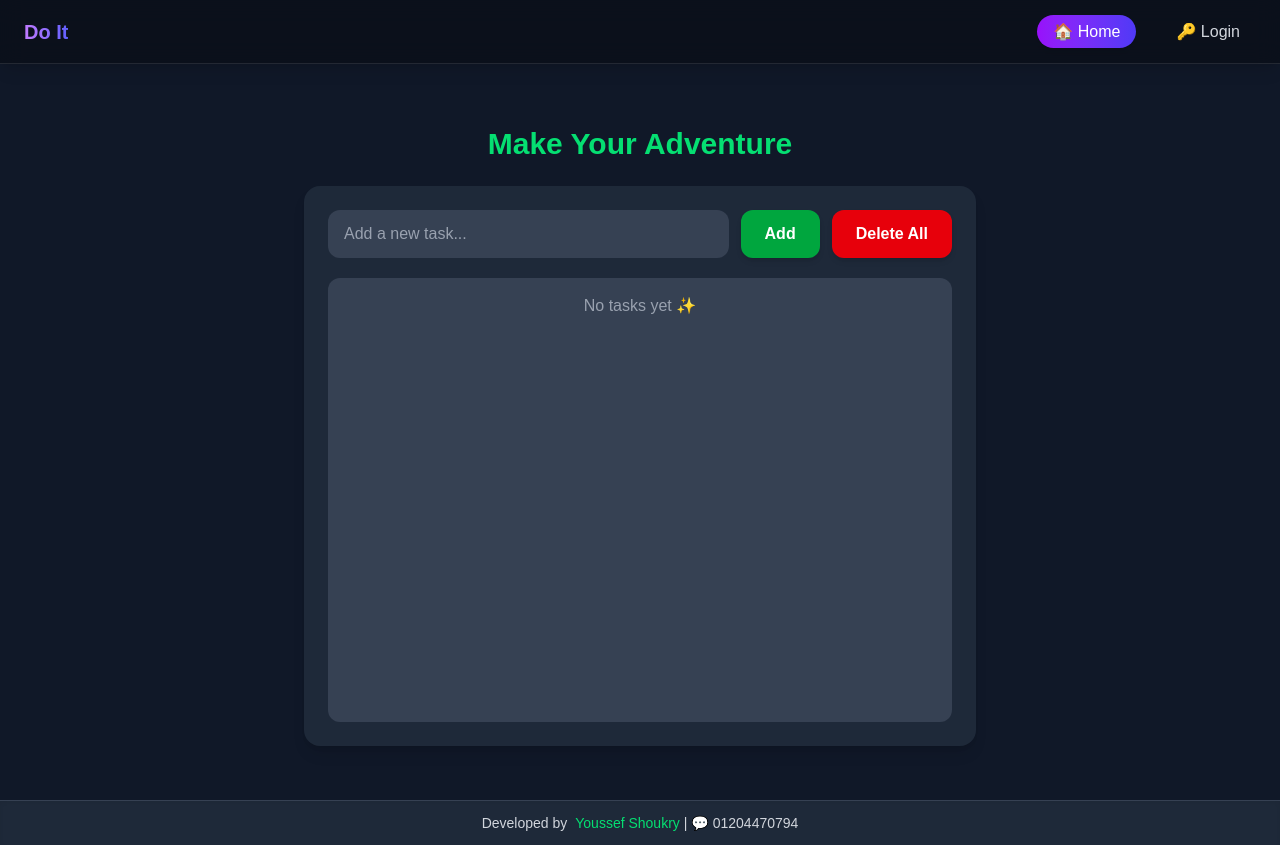
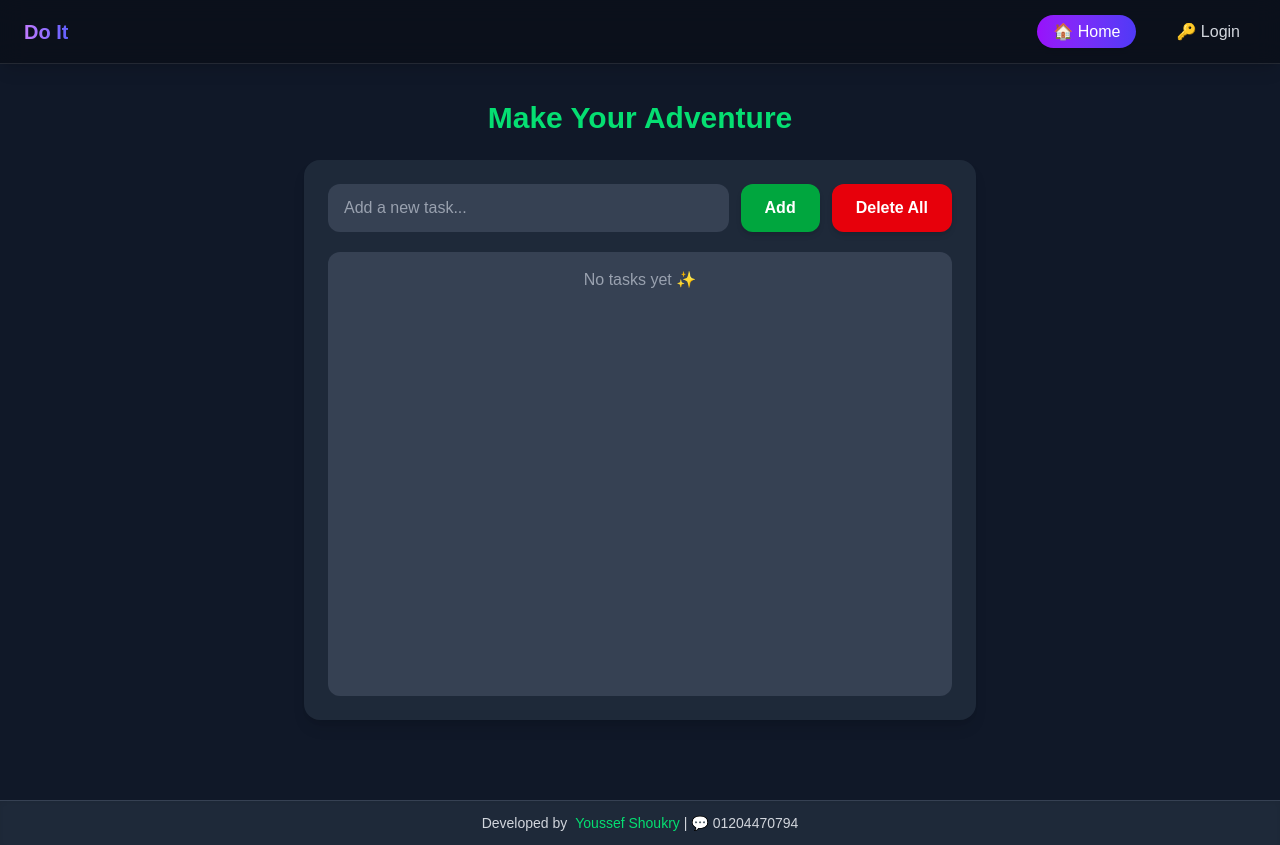
Before and after one commit to youssefshoukry1/To-do-List, a Next.js app: page / in a window 1280 px wide. Built offline with nearby package versions, Linux system fonts and the light colour scheme.

Commit message:
update project

```diff
--- a/src/app/page.tsx
+++ b/src/app/page.tsx
@@ -60,7 +60,7 @@ export default function Home() {
     initial={{ opacity: 0, y: -20 }}
     animate={{ opacity: 1, y: 0 }}
     transition={{ duration: 0.6 }}
-    className="text-2xl sm:text-3xl font-bold mb-6 text-center text-green-400 pt-18"
+    className="text-2xl sm:text-3xl font-bold mb-6 text-center text-green-400 pt-5"
   >
     Make Your Adventure
   </motion.h1>
```
